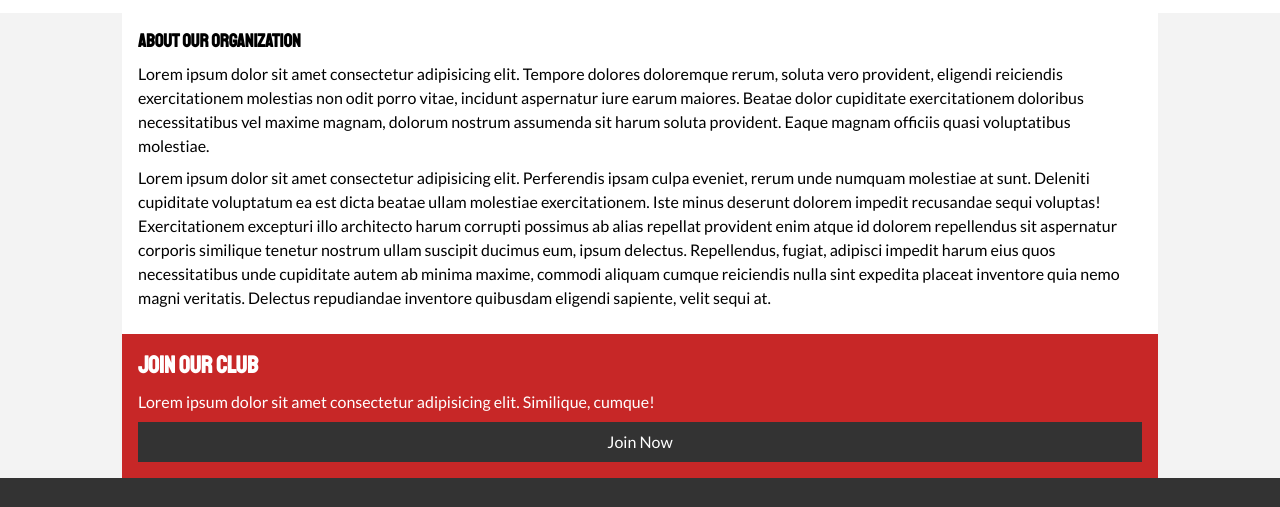
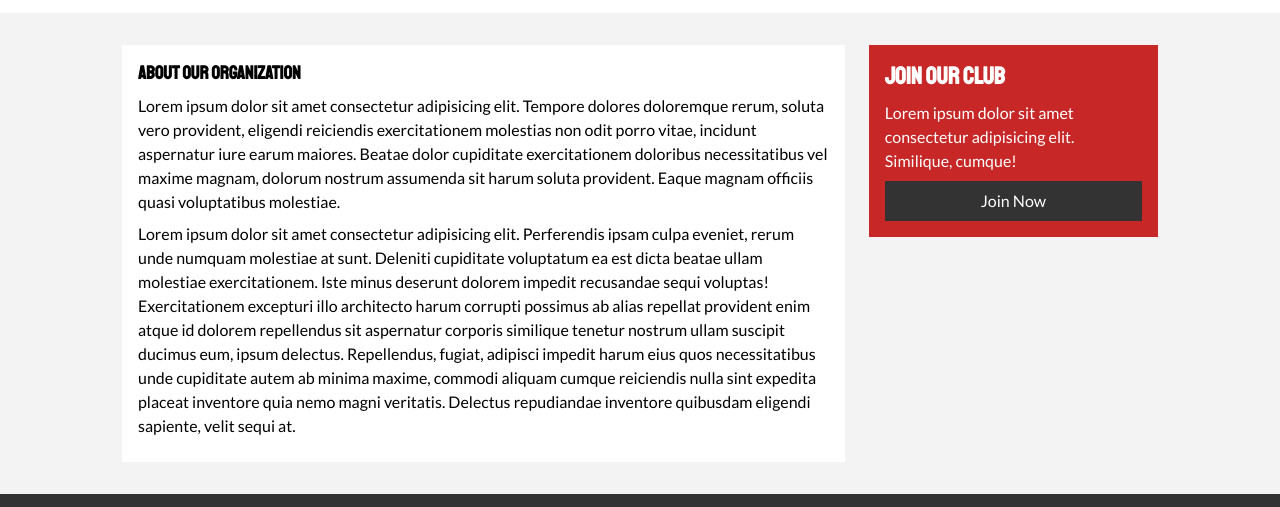
Before and after one commit to nuriaoujo/news-grid, a plain HTML site: page about.html in a window 1280 px wide. Shown: the part 61-568 px from the top of the page. Drawn offline with Linux system fonts and the light colour scheme.

Commit message:
about page finished

```diff
--- a/css/style.css
+++ b/css/style.css
@@ -157,6 +157,18 @@ h1, h2, h3, h4, h5, h6 {
     color: var(--primary-color) !important;
 }
 
+/* Inner Grid Container */
+.page-container {
+    display: grid;
+    grid-template-columns: 5fr 2fr;
+    margin: 2rem 0;
+    grid-gap: 1.5rem;
+}
+
+.page-container >*:first-child {
+    grid-row: 1 / span 3;
+}
+
 /* Navigation */
 #main-nav {
     background-color: #fff;
```
